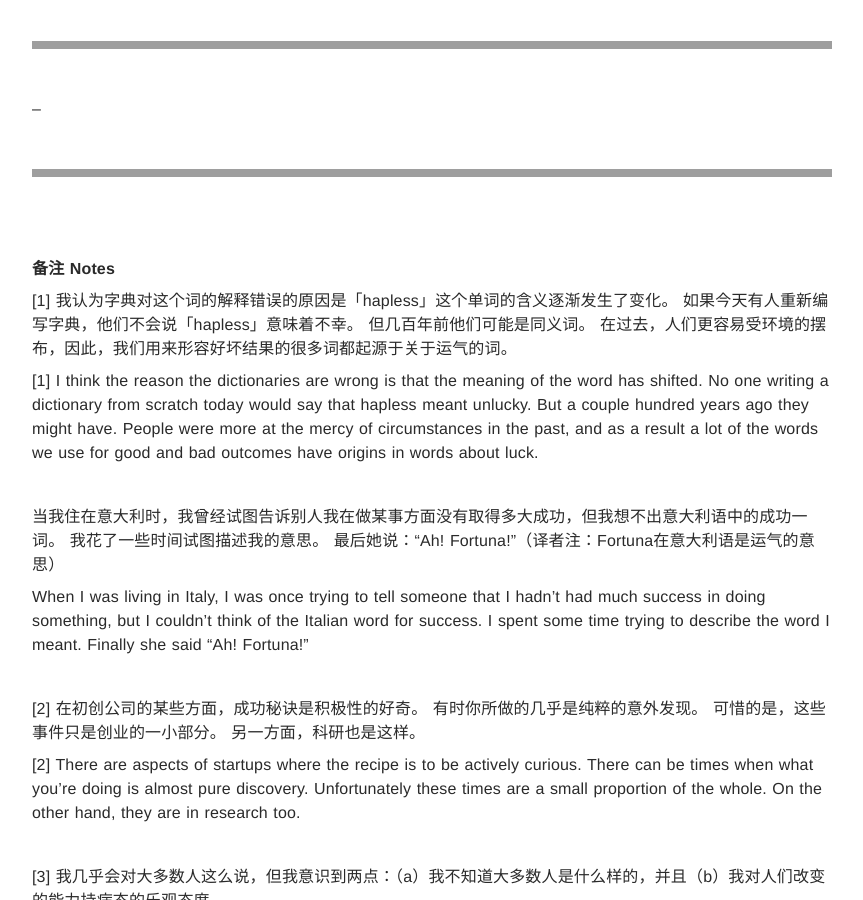
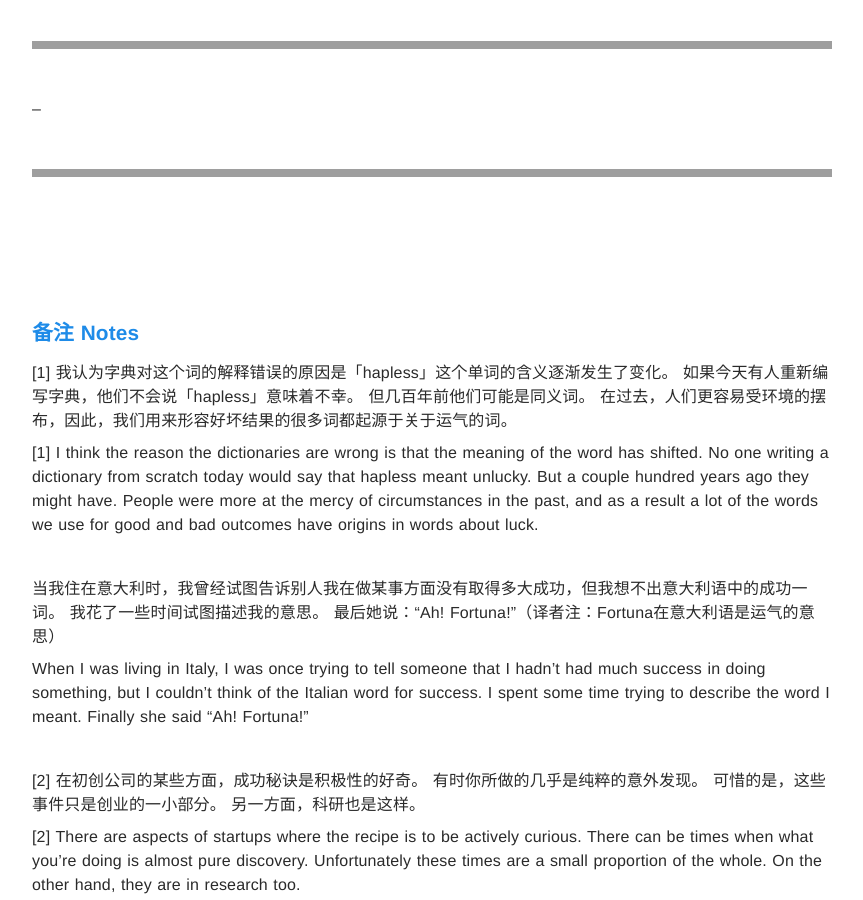
Before and after one commit to richardyrich/richardyrich.github.io, a Jekyll site: the page built from _posts/2022-10-10-paul graham relentlessly resourceful.md, in a window 1280 px wide and 900 px high, scrolled down 3292 px, cut to the strip 0-900 px from the top of the window. Shown: the whole strip, without its empty margins (208-1071 px from the left). Built offline with Jekyll 4.4.1, drawn with Linux system fonts in a browser that asks for light colours; grey boxes are pictures that could not be loaded.

```diff
--- a/_posts/2022-10-10-paul graham relentlessly resourceful.md
+++ b/_posts/2022-10-10-paul graham relentlessly resourceful.md
@@ -109,8 +109,7 @@ You can even use it tactically. If I were running a startup, this would be the p
 
 <br>
 
-**备注**
-**Notes**
+### 备注 Notes
 
 [1] 我认为字典对这个词的解释错误的原因是「hapless」这个单词的含义逐渐发生了变化。 如果今天有人重新编写字典，他们不会说「hapless」意味着不幸。 但几百年前他们可能是同义词。 在过去，人们更容易受环境的摆布，因此，我们用来形容好坏结果的很多词都起源于关于运气的词。
 
```
